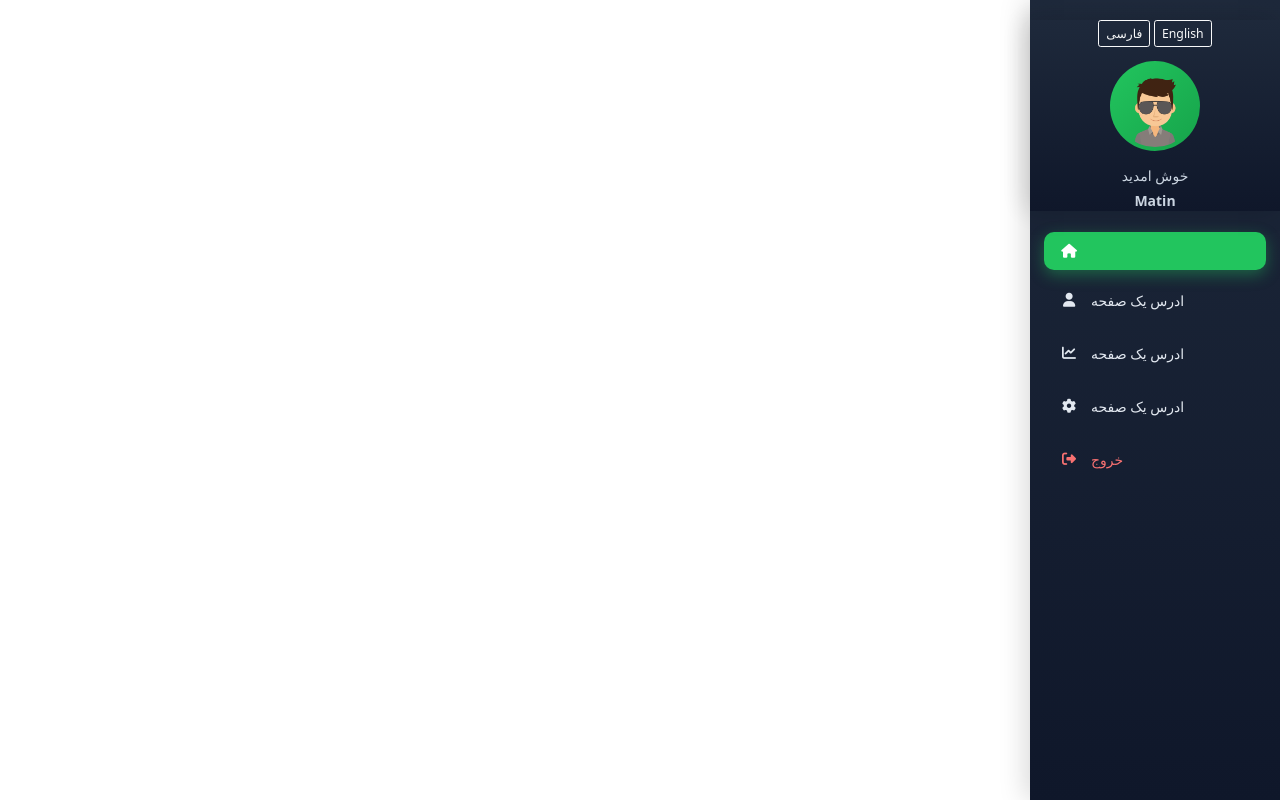
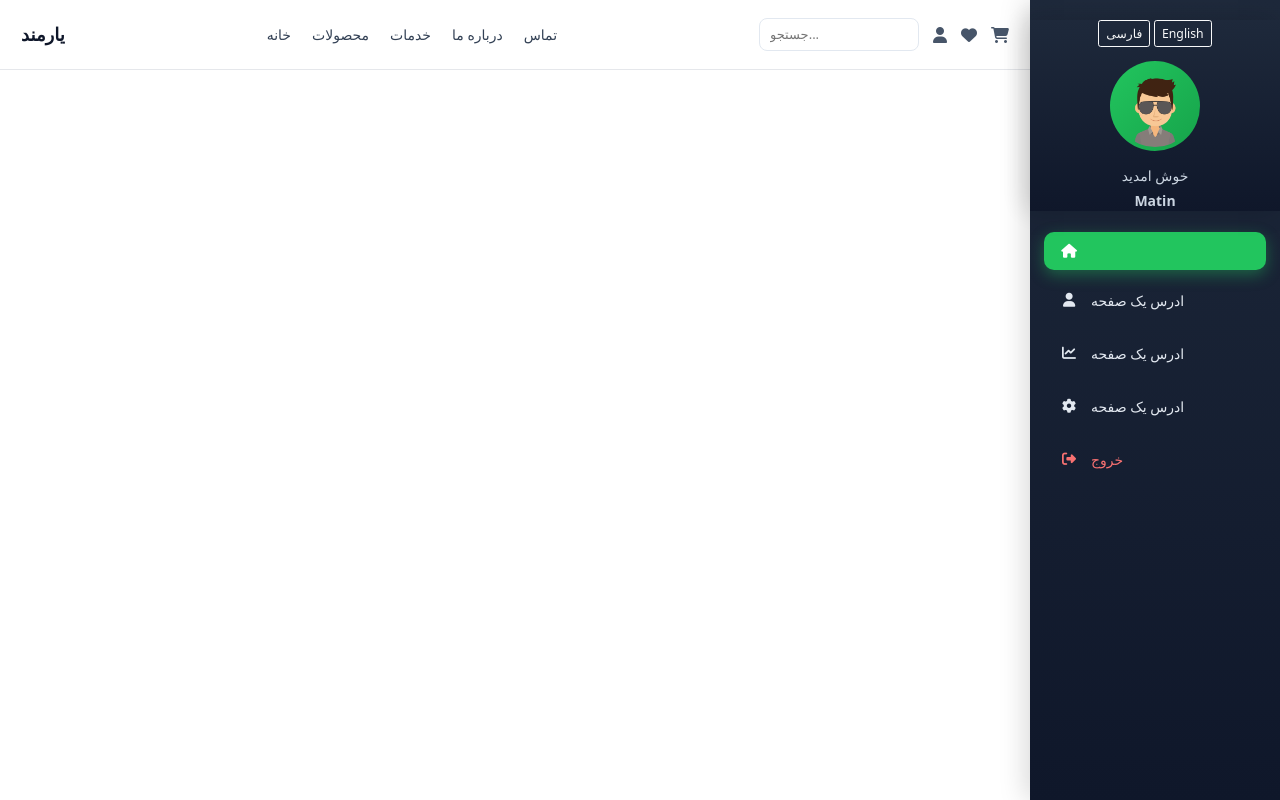
Before and after one commit to ifmat/Yarmand.V.Web, a PHP site: page /core/pages/P_U.php in a window 1280 px wide. Run offline with PHP 8.4, Linux system fonts and the light colour scheme; some libraries are stand-ins or nearby versions.

Commit message:
Implement Header

```diff
--- a/assets/css/style.css
+++ b/assets/css/style.css
@@ -188,3 +188,79 @@ body {
 }
 #sidebarToggleBtn:hover{ background: rgba(15,23,42,.95); }
 #sidebarToggleBtn:active{ transform: scale(0.98); }
+/* header */
+
+.main-header{
+    position: sticky;
+    top: 0;
+    height: 70px;
+
+    background: #ffffff;
+    border-bottom: 1px solid #e5e7eb;
+
+    z-index: 998;
+
+    margin-right: 250px;
+}
+
+/* logo */
+
+.logo{
+    font-size: 18px;
+    color: #0f172a;
+}
+
+/* menu */
+
+.header-menu a{
+    text-decoration: none;
+    color: #334155;
+    font-size: 14px;
+    transition: .2s;
+}
+
+.header-menu a:hover{
+    color: #22c55e;
+}
+
+/* search */
+
+.search-box input{
+    border: 1px solid #e2e8f0;
+    border-radius: 8px;
+    padding: 6px 10px;
+    font-size: 13px;
+    width: 160px;
+}
+
+.search-box input:focus{
+    outline: none;
+    border-color: #22c55e;
+}
+
+/* icons */
+
+.action-icon{
+    font-size: 16px;
+    color: #475569;
+    cursor: pointer;
+    transition: .2s;
+}
+
+.action-icon:hover{
+    color: #22c55e;
+}
+
+/* responsive */
+
+@media (max-width: 991px){
+
+    .main-header{
+        margin-right: 0;
+    }
+
+    .search-box{
+        display:none;
+    }
+
+}
--- a/core/layout/Header/Header.php
+++ b/core/layout/Header/Header.php
@@ -1 +1,39 @@
-<?php
+<header class="main-header d-flex align-items-center justify-content-between px-4">
+
+    <div class="d-flex align-items-center gap-3">
+
+        <button id="sidebarToggleBtn">
+            <i class="fa fa-bars"></i>
+        </button>
+
+        <div class="logo fw-bold">
+            یارمند
+        </div>
+
+    </div>
+
+
+    <nav class="header-menu d-none d-lg-block">
+        <ul class="d-flex gap-4 m-0 p-0 list-unstyled">
+            <li><a href="#">خانه</a></li>
+            <li><a href="#">محصولات</a></li>
+            <li><a href="#">خدمات</a></li>
+            <li><a href="#">درباره ما</a></li>
+            <li><a href="#">تماس</a></li>
+        </ul>
+    </nav>
+
+
+    <div class="header-actions d-flex align-items-center gap-3">
+
+        <div class="search-box">
+            <input type="text" placeholder="جستجو...">
+        </div>
+
+        <i class="fa fa-user action-icon"></i>
+        <i class="fa fa-heart action-icon"></i>
+        <i class="fa fa-shopping-cart action-icon"></i>
+
+    </div>
+
+</header>
```
